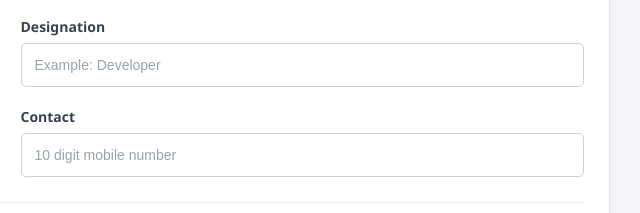
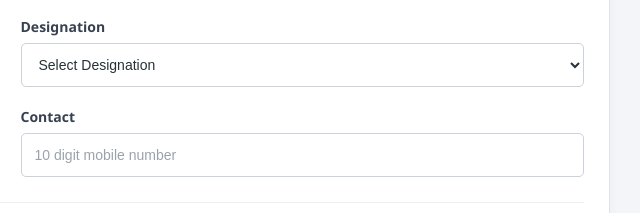
Before and after one commit to VIDHI-mangulkar/Employee_Management_System, a website built with Vite: page Frontend/index.html in a window 1280 px wide. Shown: the part 343-556 px from the top of the page, 632-1272 px from the left. Built offline with nearby package versions, Linux system fonts and the light colour scheme; files whose address does not match are found by name.

Commit message:
index.html

```diff
--- a/Frontend/index.html
+++ b/Frontend/index.html
@@ -124,12 +124,57 @@
                             Designation
                         </label>
 
-                        <input
-                            type="text"
-                            id="designation"
-                            placeholder="Example: Developer"
-                            required
-                        >
+                        <select id="designation" required>
+
+                            <option value="">
+                                Select Designation
+                            </option>
+
+                            <option value="Software Developer">
+                                Software Developer
+                            </option>
+
+                            <option value="Software Engineer">
+                                Software Engineer
+                            </option>
+
+                            <option value="Project Manager">
+                                Project Manager
+                            </option>
+
+                            <option value="Team Leader">
+                                Team Leader
+                            </option>
+
+                            <option value="HR Manager">
+                                HR Manager
+                            </option>
+
+                            <option value="Accountant">
+                                Accountant
+                            </option>
+
+                            <option value="Marketing Manager">
+                                Marketing Manager
+                            </option>
+
+                            <option value="Sales Executive">
+                                Sales Executive
+                            </option>
+
+                            <option value="Data Analyst">
+                                Data Analyst
+                            </option>
+
+                            <option value="System Administrator">
+                                System Administrator
+                            </option>
+
+                            <option value="Intern">
+                                Intern
+                            </option>
+
+                        </select>
 
                     </div>
 
```
